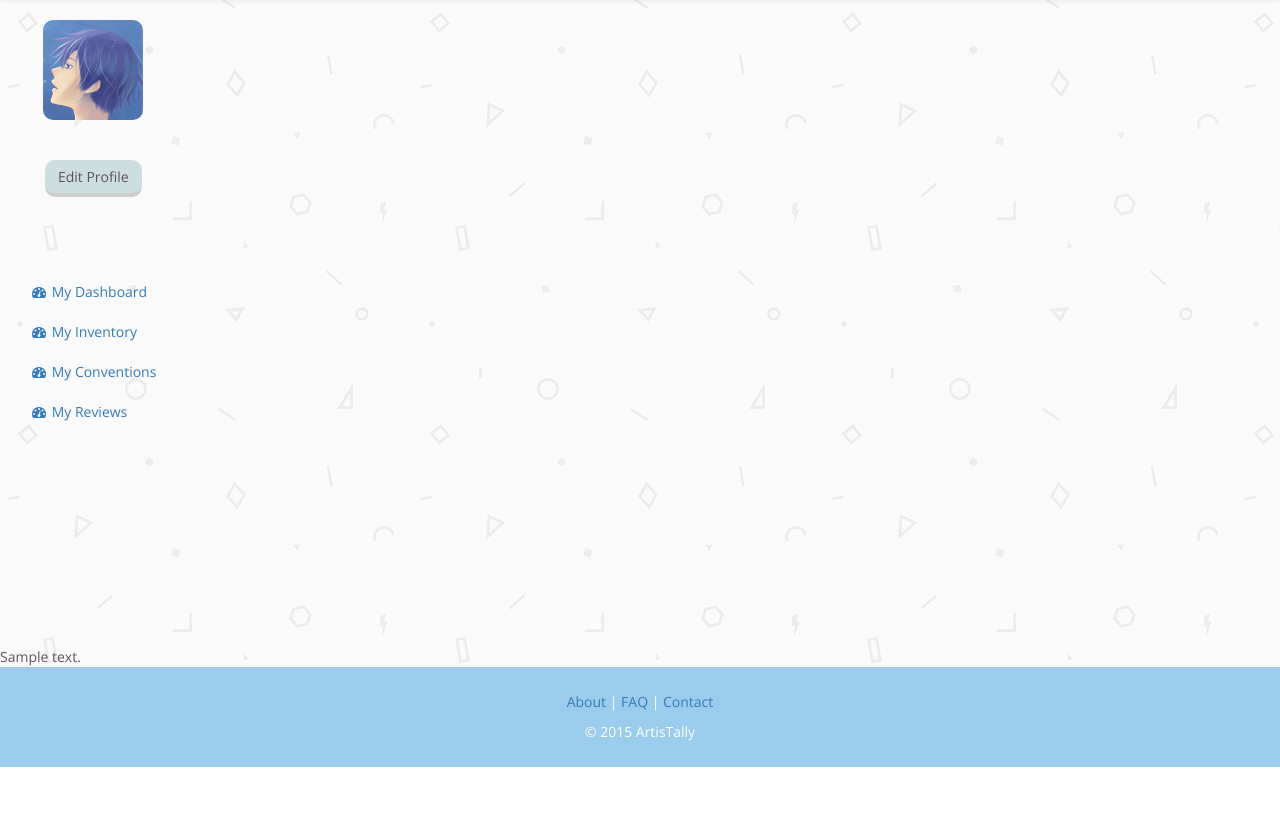
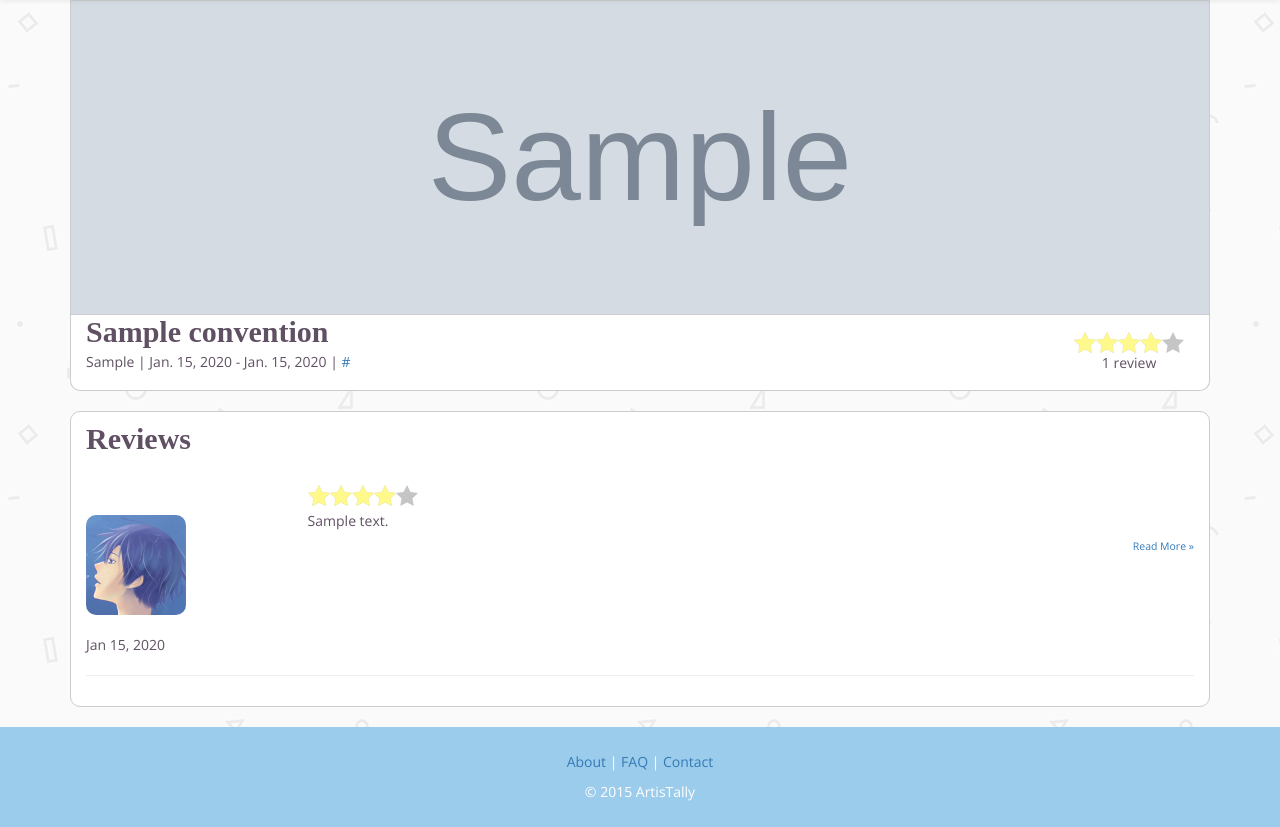
Before and after one commit to zhixu/artistally, a Django app: page /conreviews/1 in a window 1280 px wide. Shown: the part 53-880 px from the top of the page. Before the commit the page ends 820 px from the top, so only its background shows below. Run offline with Django 3.2, Linux system fonts and the light colour scheme; tables that the repository leaves empty hold one stand-in row (values such as "Sample post"); grey boxes marked "Sample" are stand-in pictures; parts of the project's set-up code (start-up, migrations or seed data) failed here and were passed over; some libraries are stand-ins or nearby versions.

Commit message:
fixed cover images and added all reviews page

```diff
--- a/aa_app/static/default.css
+++ b/aa_app/static/default.css
@@ -304,9 +304,6 @@ color:red
 /* ------------------------------------------------- */
 /* --------------------- FORMS --------------------- */
 /* ------------------------------------------------- */
-
-
-
 .jumbotron {
     position: relative;
     background: #000 url("/static/images/hero-bg.jpg") center center;
@@ -435,7 +432,7 @@ img.convention-preview {
     height: 200px;
     background-image: url('/static/images/banner-sakura.jpg');
     border: 0px;
-    background-size: contain;
+    background-size: cover;
     border-top-left-radius: 10px;
     border-top-right-radius: 10px;
     -moz-border-top-left-radius: 10px;
@@ -604,10 +601,8 @@ img.convention-preview {
 }
 
 .main-entry-text {
-    height: 200px;
     padding-top: 5px;
     margin-right: 30px;
-    overflow: hidden;
 }
 
 /* ----------------------------------------------- */
--- a/aa_app/templates/conreviews.html
+++ b/aa_app/templates/conreviews.html
@@ -2,24 +2,104 @@
 
 {% block head %}
     <title>ArtisTally | {{convention}} Reviews</title>
+    <script>
+        $(function() {
+            {% if convention.avgRating != None %}
+                setStars();
+            {% endif %}
+
+            //COVER PHOTO
+            {% if convention.image %}
+                $(".jumbotron-convention").css("background-image", "url({{convention.image}})");
+            {% endif %}
+        });
+        function setStars() {
+            var rating = {{convention.avgRating}};
+            var percent = (rating/5)*100;
+            $("#average-rating").width(percent + "%");
+        }
+    </script>
 {% endblock %}
 
 {% block body %}
-    <div class="row">
-        <div class="col-sm-3 sidebar">
-            <div class="fixed">
-                {% include "includes/sidebar.html" %}
+    <div class="container">
+        <div class="jumbotron-convention">
+        </div>
+        <div class="con-header">
+            <div class="main-info">
+                <h2>{{convention}}</h2>
+                {{convention.location}} | {{convention.startDate}} - {{convention.endDate}} | <a href="{{convention.website}}">{{convention.website}}</a>
+            </div>
+            {% if currUser %}
+            <div class="cell text-center">
+                <div class="containery">
+                    <div class="centery">
+                        {% if currUser not in convention.users.all %}
+                            <a class="btn btn-custom-blue" onclick="setFavorite()">Add to my Conventions</a>
+                        {% else %}
+                            <a class="btn btn-custom-blue" onclick="unsetFavorite()">Remove from my Conventions</a>
+                        {% endif %}
+                    </div>
+                </div>
             </div>
 
-            <div class="col-sm-9">
-
+            <div class="cell text-center">
+                <div class="containery">
+                    <div class="centery">
+                        {% if currUserConWriteup %}
+                            <a href="/writeup/{{currUserConWriteup.ID}}" class="btn btn-custom-blue">Edit Review</a>
+                        {% else %}
+                            <a href="#add-review" class="btn btn-custom-blue">Add Review</a>
+                        {% endif %}
+                    </div>
+                </div>
+            </div>
+            {% endif %}
+            <div class="cell text-center">
+                <div class="containery">
+                    <div class="centery">
+                        <div class="star-ratings-outer"><span id="average-rating" class="star-ratings-inner" style="width:0%"></span></div>
+                        {{convention.writeups.count}} review{{convention.writeups.count|pluralize}}
+                    </div>
+                </div>
             </div>
         </div>
+
+        <div class="section-wrapper border-wrapper">
+            <h2 class="title-wrapper">Reviews</h2>
+            {% for writeup in convention.writeups.all %}
+                <div class="review-entry">
+                    <div class="side-entry">
+                        <a href="/user/{{writeup.user}}">
+                        {% if writeup.user.image %}
+                            <img src="{{writeup.user.image}}" class="user-icon-large">
+                        {% else %}
+                            <img src="/static/images/icon-default.png" class="user-icon-large">
+                        {% endif %}</a>
+                        <br/>
+                        <a href="/user/{{writeup.user}}"><b>{{writeup.user}}</b></a>
+                        <br/>
+                        {{writeup.editTime|date:"M d, Y"}}
+                        {% if writeup.user == currUser %}
+                            <br/>
+                            <a href="/writeup/{{currUserConWriteup.ID}}" class="btn btn-custom-blue">Edit Review</a>
+                        {% endif %}
+                    </div>
+                    <div class="main-entry">
+                        <div class="star-ratings-outer"><span id="{{writeup.user}}-rating" class="star-ratings-inner" style="width:{{writeup.rating|add:writeup.rating}}0%"></span></div>
+                        <div class="main-entry-text">
+                            {{writeup.review}}
+                        </div>
+                        <br/>
+                        <p class="text-right"><sup><a href="#">Read More &raquo;</a></sup></p>
+                    </div>
+                </div>
+                <hr>
+            {% empty %}
+                No one has reviewed this convention yet.
+            {% endfor %}
+            <p class="text-center">
+            </p>
+        </div>
     </div>
-
-
-    {% for writeup in convention.writeups.all %}
-        {{writeup.review}}
-    {% endfor %}
-
 {% endblock %}
```
Also changed, not shown: aa_app/templates/convention.html (+23 -15 lines), aa_app/templates/myconventions.html (+6 -1 lines).
